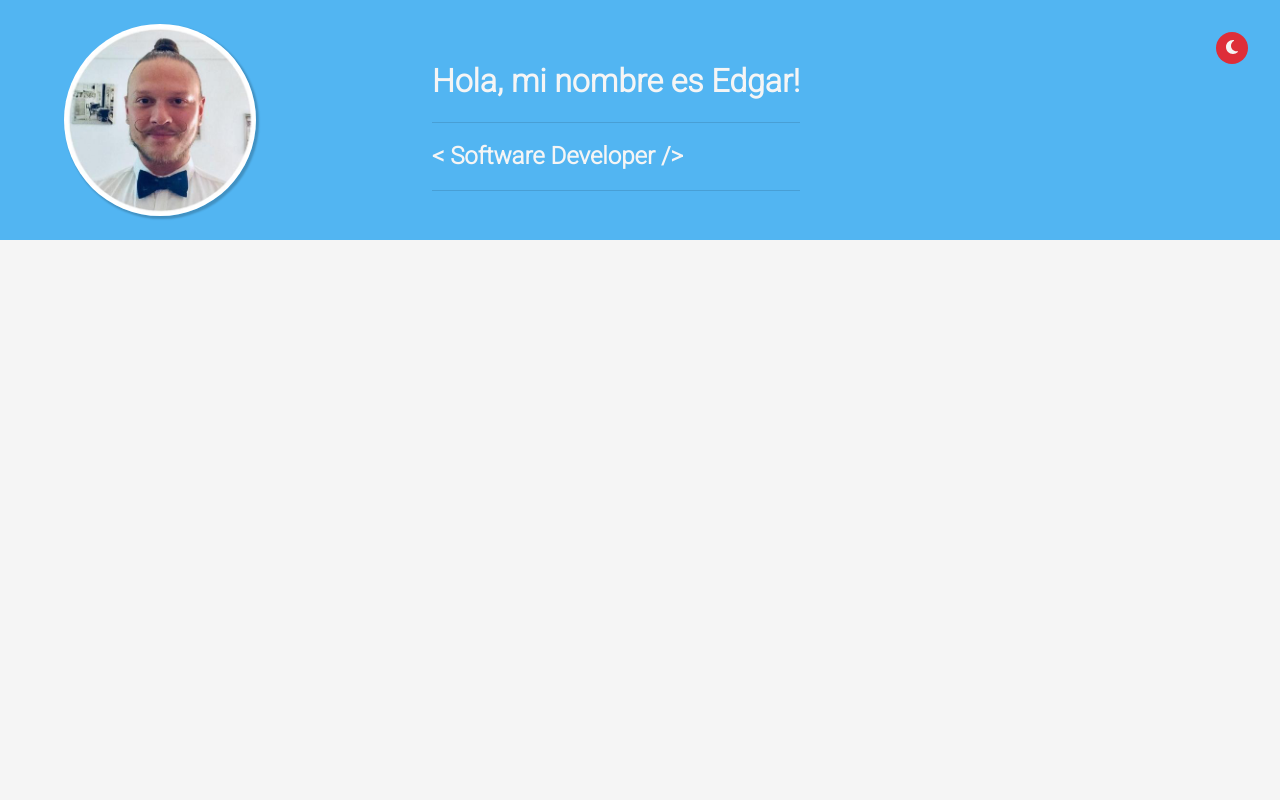
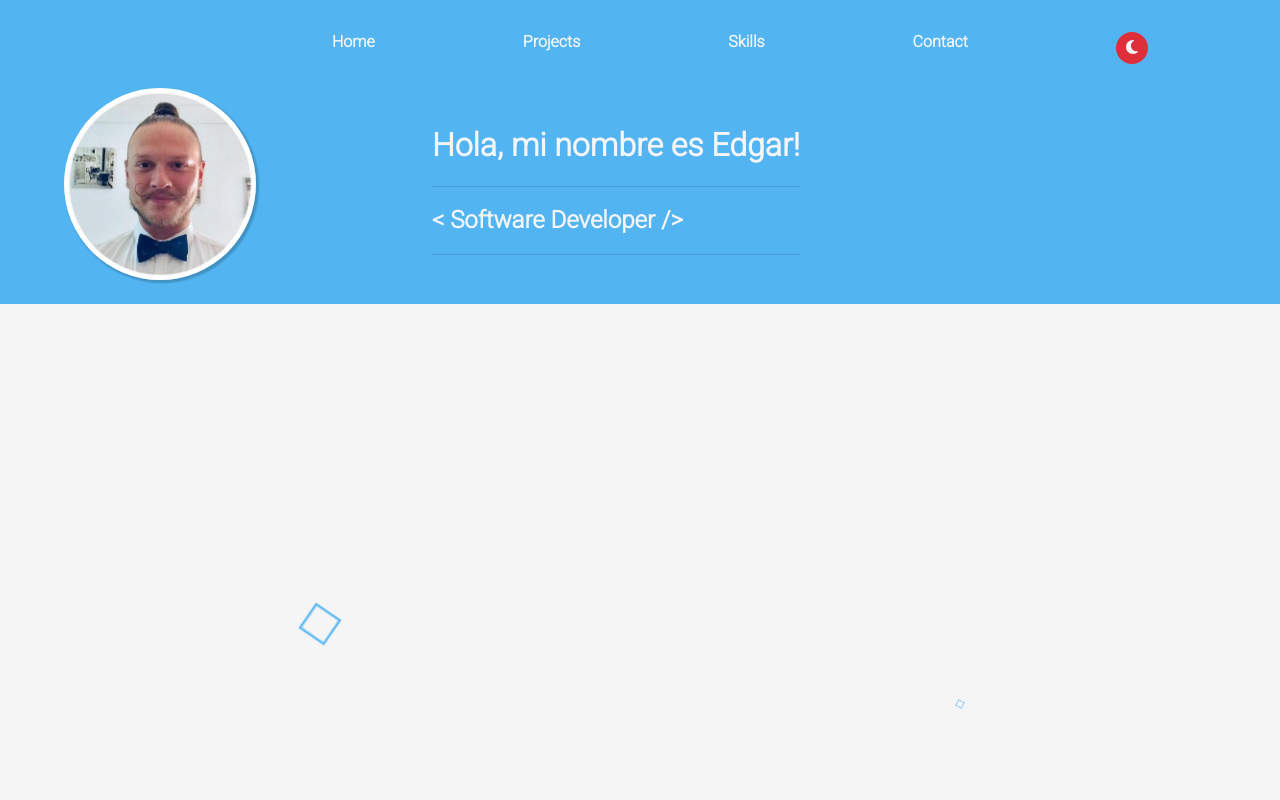
Before and after one commit to Edgarmontenegro123/portfolio, a React (Vite) app: page / in a window 1280 px wide. Shown: the top 800 px of the page. Built offline with nearby package versions, Linux system fonts and the light colour scheme.

Commit message:
🚧 Add NavBar component (without navigation)

```diff
--- /dev/null
+++ b/src/Components/AnimatedBackground/AnimatedBackground.jsx
@@ -0,0 +1,22 @@
+//import Content from '../Content/Content'
+//import Icons from '../Icons/Icons'
+//import ListItemContainer from '../ListItemContainer/ListItemContainer'
+import './AnimatedBackground.scss'
+
+const AnimatedBackground = () => {
+    return(
+        <div className ='hero'>
+            {/*<Content />*/}
+            {/*<Icons />*/}
+            {/*<ListItemContainer />*/}
+            <div className ='hero__title'></div>
+            <div className ='cube'></div>
+            <div className ='cube'></div>
+            <div className ='cube'></div>
+            <div className ='cube'></div>
+            <div className ='cube'></div>
+            <div className ='cube'></div>
+        </div>
+    )
+}
+export default AnimatedBackground
--- /dev/null
+++ b/src/Components/AnimatedBackground/AnimatedBackground.scss
@@ -0,0 +1,81 @@
+@import '../../index';
+
+.hero {
+  background-color: $bodyLight;
+  position: relative;
+  height: 100vh;
+  overflow: hidden;
+}
+.cube {
+  position: absolute;
+  top: 80vh;
+  left: 45vw;
+  width: 10px;
+  height: 10px;
+  border: solid 1px #52B5F2;
+  -webkit-transform-origin: top left;
+  transform-origin: top left;
+  -webkit-transform: scale(0) rotate(0deg) translate(-50%, -50%);
+  transform: scale(0) rotate(0deg) translate(-50%, -50%);
+  -webkit-animation: cube 12s ease-in forwards infinite;
+  animation: cube 12s ease-in forwards infinite
+}
+.cube:nth-child(2n) {
+  border-color: #52B5F2
+}
+.cube:nth-child(2) {
+  -webkit-animation-delay: 2s;
+  animation-delay: 2s;
+  left: 25vw;
+  top: 40vh
+}
+.cube:nth-child(3) {
+  -webkit-animation-delay: 4s;
+  animation-delay: 4s;
+  left: 75vw;
+  top: 50vh
+}
+.cube:nth-child(4) {
+  -webkit-animation-delay: 6s;
+  animation-delay: 6s;
+  left: 90vw;
+  top: 10vh
+}
+.cube:nth-child(5) {
+  -webkit-animation-delay: 8s;
+  animation-delay: 8s;
+  left: 10vw;
+  top: 85vh
+}
+.cube:nth-child(6) {
+  -webkit-animation-delay: 10s;
+  animation-delay: 10s;
+  left: 50vw;
+  top: 10vh
+}
+
+@-webkit-keyframes cube {
+  from {
+    -webkit-transform: scale(0) rotate(0deg) translate(-50%, -50%);
+    transform: scale(0) rotate(0deg) translate(-50%, -50%);
+    opacity: 1;
+  }
+  to {
+    -webkit-transform: scale(20) rotate(960deg) translate(-50%, -50%);
+    transform: scale(20) rotate(960deg) translate(-50%, -50%);
+    opacity: 0;
+  }
+}
+
+@keyframes cube {
+  from {
+    -webkit-transform: scale(0) rotate(0deg) translate(-50%, -50%);
+    transform: scale(0) rotate(0deg) translate(-50%, -50%);
+    opacity: 1;
+  }
+  to {
+    -webkit-transform: scale(20) rotate(960deg) translate(-50%, -50%);
+    transform: scale(20) rotate(960deg) translate(-50%, -50%);
+    opacity: 0;
+  }
+}
--- a/src/Components/DarkThemeButton/DarkThemeButton.scss
+++ b/src/Components/DarkThemeButton/DarkThemeButton.scss
@@ -14,16 +14,10 @@
     background-color: $buttonRedDark;
   }
 }
-.themeButton {
-  position: fixed;
-  top: 0;
-  right: 0;
-  margin: 2rem;
-}
 
 body.darkMode{
   background-color: $bodyDark;
-  .divHeader{
+  .divHeader, .navBar{
     background-color: $backgroundBlueDark;
   }
   .title__divider{
@@ -32,11 +26,14 @@ body.darkMode{
   .myImage{
     box-shadow: 2px 4px 8px 0 rgba(82,181,242,0.7);
   }
+  .hero{
+    background-color: $bodyDark;
+  }
 }
 
 body.lightMode{
   background-color: $bodyLight;
-  .divHeader{
+  .divHeader, .navBar{
     background-color: $backgroundBlueLight;
   }
   .title__divider{
@@ -45,7 +42,9 @@ body.lightMode{
   .myImage{
     box-shadow: 2px 2px 2px 1px rgba(0, 0, 0, 0.2);
   }
-
+  .hero{
+    background-color: $bodyLight;
+  }
 }
 
 @media screen and (max-width: 800px) {
--- a/src/Components/Header/Header.jsx
+++ b/src/Components/Header/Header.jsx
@@ -1,4 +1,3 @@
-import DarkThemeButton from "../DarkThemeButton/DarkThemeButton.jsx";
 import MainImage from "../MainImage/MainImage.jsx";
 import Title from "../Title/Title.jsx";
 import './Header.scss'
@@ -9,9 +8,6 @@ const Header = () => {
             <div className='divHeader'>
                 <MainImage/>
                 <Title/>
-                <div>
-                    <DarkThemeButton/>
-                </div>
             </div>
         </>
     )
--- a/src/Components/Header/Header.scss
+++ b/src/Components/Header/Header.scss
@@ -5,7 +5,7 @@
   align-items: center;
   color: $textLight;
   background-color: $backgroundBlueLight;
-  margin-top: 0;
+  margin-top: -1rem;
   padding: 1rem;
   height: 13rem;
   width: 100vw;
@@ -13,6 +13,6 @@
 
 @media screen and (max-width: 800px){
   .divHeader{
-    height: 7rem;
+    height: 6rem;
   }
 }
--- /dev/null
+++ b/src/Components/NavBar/NavBar.jsx
@@ -0,0 +1,17 @@
+import DarkThemeButton from "../DarkThemeButton/DarkThemeButton.jsx";
+import './NavBar.scss'
+
+const NavBar = () => {
+    return(
+        <div className='navBar'>
+            <ul>
+                <li><b>Home</b></li>
+                <li><b>Projects</b></li>
+                <li><b>Skills</b></li>
+                <li><b>Contact</b></li>
+                <DarkThemeButton/>
+            </ul>
+        </div>
+    )
+}
+export default NavBar
--- /dev/null
+++ b/src/Components/NavBar/NavBar.scss
@@ -0,0 +1,29 @@
+@import '../../index.scss';
+
+.navBar{
+  margin: 0;
+  padding: 1rem;
+  background-color: $backgroundBlueLight;
+  width: 100vw;
+  height: 3rem;
+}
+ul{
+  margin-left: 8rem;
+  list-style: none;
+  display: flex;
+  justify-content: space-evenly;
+}
+li{
+  color: $textLight;
+  transition: color 0.3s ease;
+  &:hover{
+    color: $textMed;
+  }
+}
+
+@media screen and (max-width: 800px){
+  ul{
+    margin-left: 0;
+    height: 1rem;
+  }
+}
--- a/src/Views/Layout.jsx
+++ b/src/Views/Layout.jsx
@@ -1,8 +1,14 @@
-import Header from "../Components/Header/Header.jsx";
+import NavBar from "../Components/NavBar/NavBar.jsx";
+import Header from '../Components/Header/Header.jsx';
+import AnimatedBackground from '../Components/AnimatedBackground/AnimatedBackground.jsx';
 
 const Layout = () => {
     return (
-        <Header/>
+        <>
+            <NavBar/>
+            <Header/>
+            <AnimatedBackground/>
+        </>
     )
 }
 
```
Lines whose indentation alone changed are shown as unchanged.
